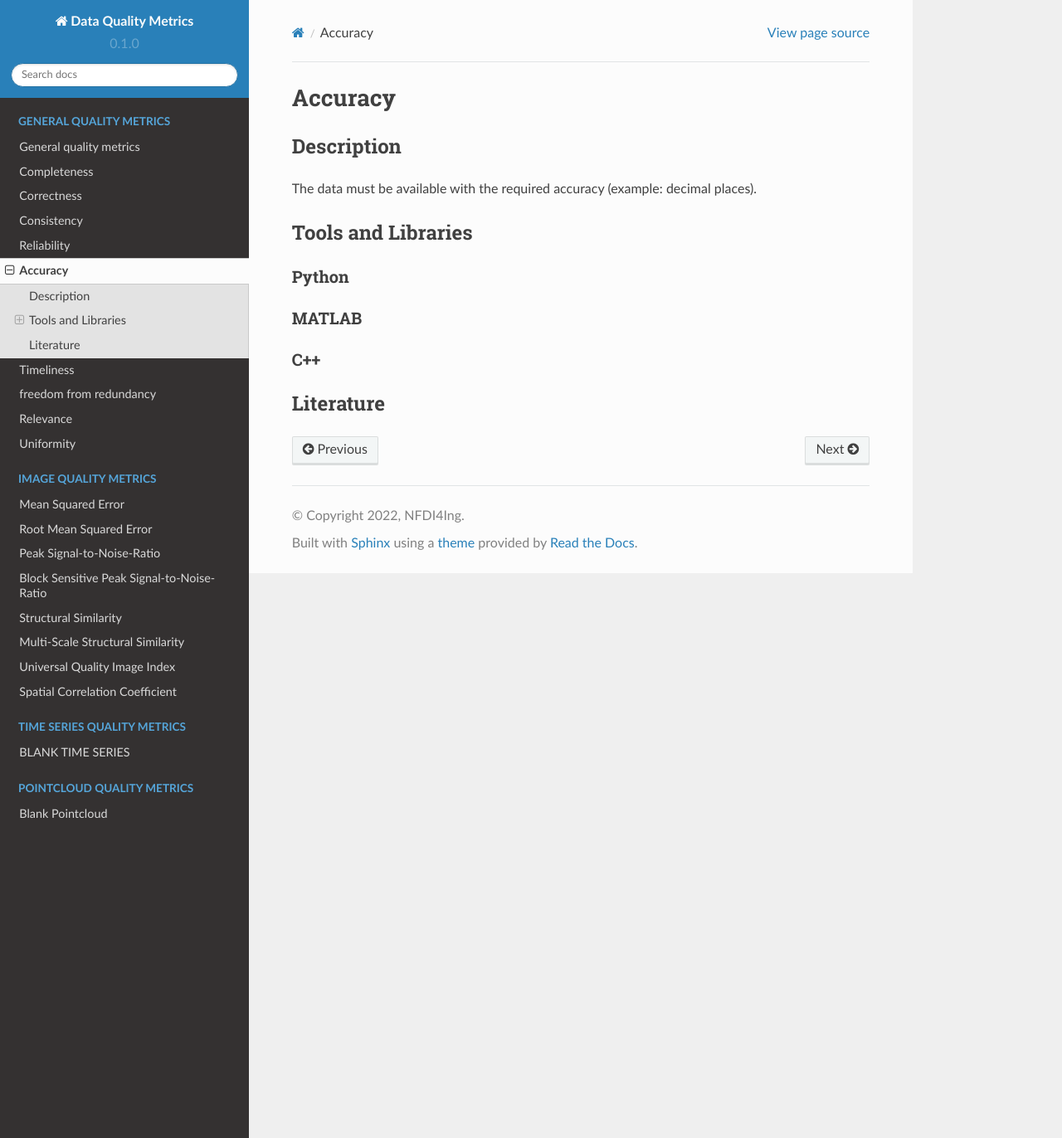
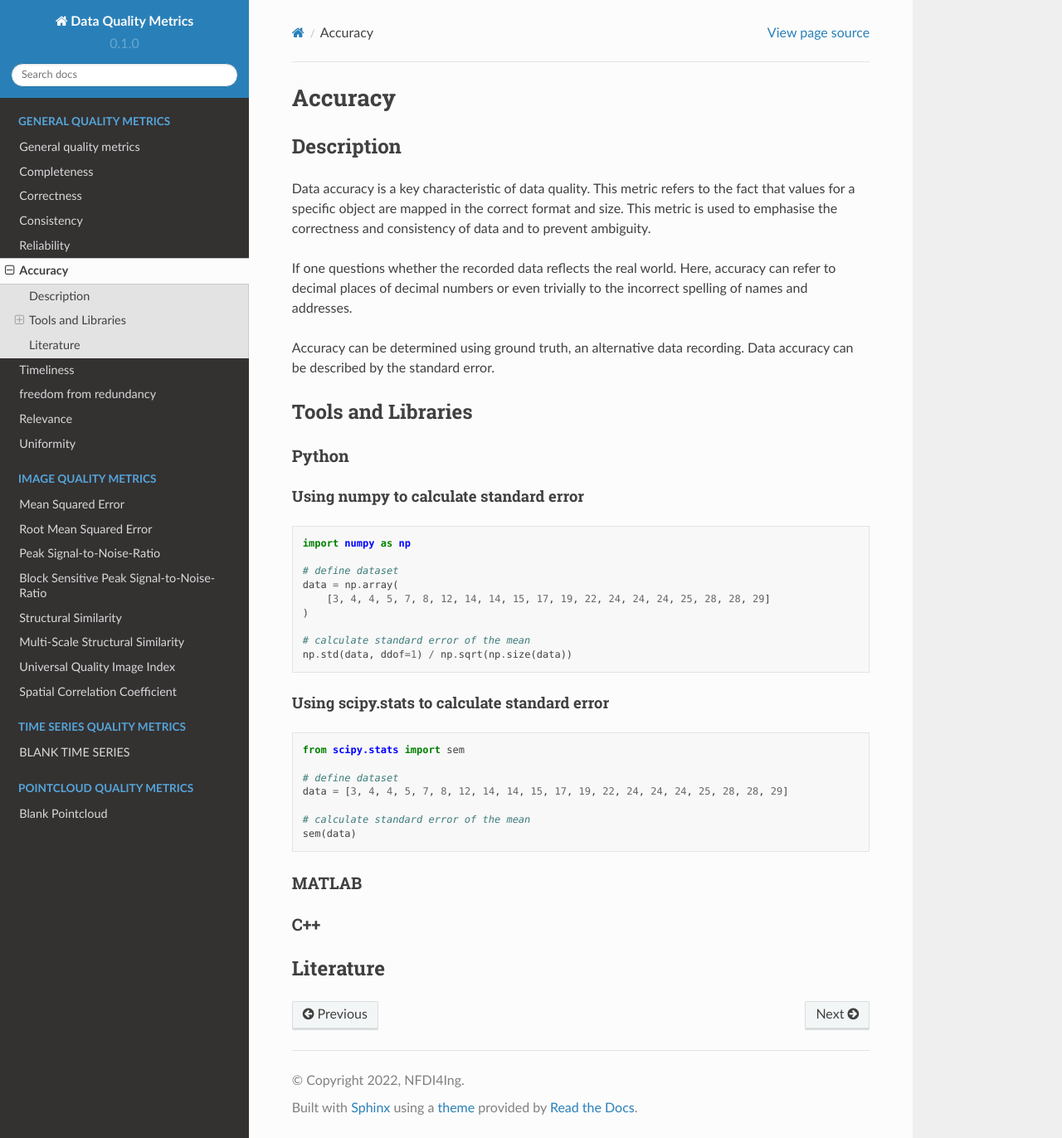
Before and after one commit to HDierend/Data-Quality-Metrics, a Sphinx documentation site: the page built from docs/source/general_quality/Accuracy.rst, in a window 1280 px wide and 1372 px high. Shown: the whole window at 83% size. Built offline with Sphinx 7.4.7 and the Read the Docs theme 2.0.0, drawn with Linux system fonts in a browser that asks for light colours; pages that are not in the unit, such as notebooks, are missing from menus.

Commit message:
accuracy

```diff
--- a/docs/source/general_quality/Accuracy.rst
+++ b/docs/source/general_quality/Accuracy.rst
@@ -6,8 +6,13 @@ Accuracy
 Description
 *********
 
-The data must be available with the required accuracy (example: decimal places).
+Data accuracy is a key characteristic of data quality. This metric refers to the fact that values for a specific object are mapped in the correct format and size. This metric is used to
+emphasise the correctness and consistency of data and to prevent ambiguity.
 
+If one questions whether the recorded data reflects the real world. Here,
+accuracy can refer to decimal places of decimal numbers or even trivially to the incorrect spelling of names and addresses.
+
+Accuracy can be determined using ground truth, an alternative data recording. Data accuracy can be described by the standard error.
 
 ********************
 Tools and Libraries
@@ -15,6 +20,19 @@ Tools and Libraries
 
 Python
 =========
+
+Using numpy to calculate standard error
+---------------------------------------
+
+.. literalinclude:: examples/accuracy/accuracy_func1.py
+
+
+Using scipy.stats to calculate standard error
+--------------------------------------------------------
+
+.. literalinclude:: examples/accuracy/accuracy_func2.py
+
+
 
 MATLAB
 =========
--- /dev/null
+++ b/docs/source/general_quality/examples/accuracy/accuracy_func1.py
@@ -0,0 +1,9 @@
+import numpy as np
+
+# define dataset
+data = np.array(
+    [3, 4, 4, 5, 7, 8, 12, 14, 14, 15, 17, 19, 22, 24, 24, 24, 25, 28, 28, 29]
+)
+
+# calculate standard error of the mean
+np.std(data, ddof=1) / np.sqrt(np.size(data))
--- /dev/null
+++ b/docs/source/general_quality/examples/accuracy/accuracy_func2.py
@@ -0,0 +1,7 @@
+from scipy.stats import sem
+
+# define dataset
+data = [3, 4, 4, 5, 7, 8, 12, 14, 14, 15, 17, 19, 22, 24, 24, 24, 25, 28, 28, 29]
+
+# calculate standard error of the mean
+sem(data)
```
